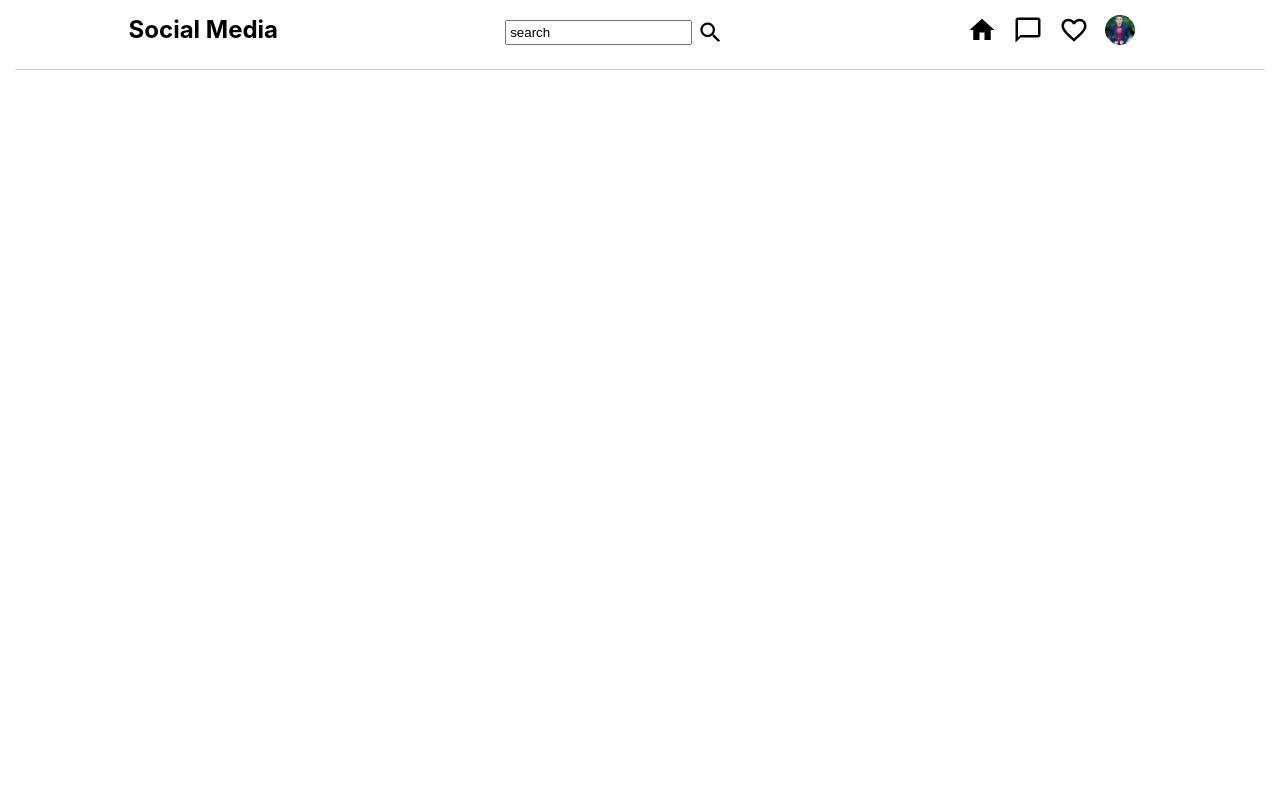
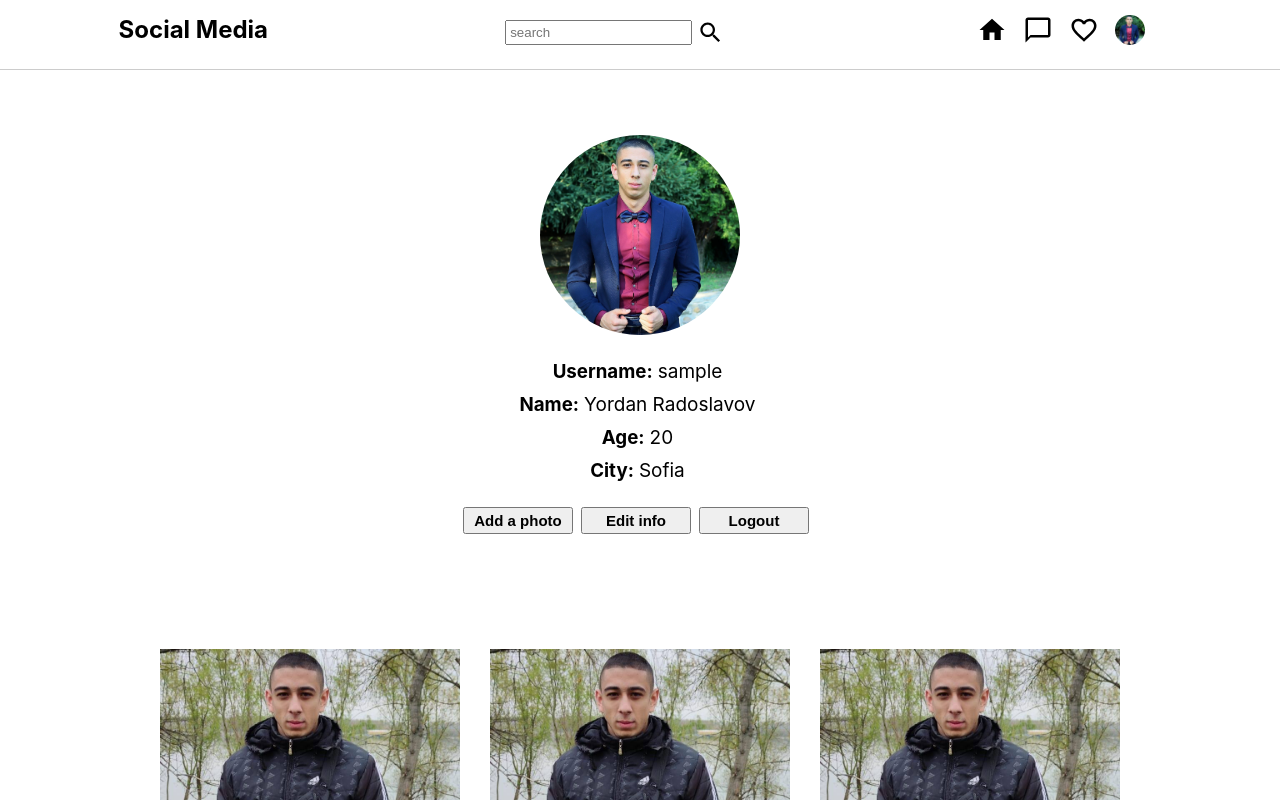
Before and after one commit to dradoslavov01/social-media-react-app, a React (Create React App) app in the folder client/: page /profile in a window 1280 px wide. Shown: the top 800 px of the page. Built offline with nearby package versions, Linux system fonts and the light colour scheme; sample sign-in values are in the browser's storage.

Commit message:
created profile page and isAuth hoc

```diff
--- a/client/src/App.js
+++ b/client/src/App.js
@@ -4,13 +4,26 @@ import { Route } from 'react-router-dom';
 import NavigationPage from './Components/Header/Navigation';
 import RegisterPage from './Components/Register/Register';
 import LoginPage from './Components/Login/Login';
+import ProfilePage from './Components/Profile/Profile';
+import isAuth from './hoc/isAuth';
 
-function App() {
+function App(props) {
+   const user = localStorage.getItem('token');
+
    return (
       <div className="app">
          <Route path="/" component={NavigationPage} />
-         <Route path="/register" component={RegisterPage} />
-         <Route path="/login" component={LoginPage} />
+         <Route path="/profile" component={isAuth(ProfilePage)} />
+         {user
+            ? <>
+               <Route path="/register" exact component={isAuth(RegisterPage)} />
+               <Route path="/login" exact component={isAuth(LoginPage)} />
+            </>
+            : <>
+               <Route path="/register" exact component={RegisterPage} />
+               <Route path="/login" exact component={LoginPage} />
+            </>
+         }
       </div>
    );
 }
--- a/client/src/App.scss
+++ b/client/src/App.scss
@@ -1,6 +1,7 @@
 * {
     margin: 0;
     padding: 0;
+    box-sizing: border-box;
 
 }
 
--- a/client/src/Components/Header/Navigation.js
+++ b/client/src/Components/Header/Navigation.js
@@ -4,25 +4,33 @@ import HomeIcon from '@material-ui/icons/Home';
 import ChatBubbleOutlineIcon from '@material-ui/icons/ChatBubbleOutline';
 import FavoriteBorderIcon from '@material-ui/icons/FavoriteBorder';
 import SearchIcon from '@material-ui/icons/Search';
-import profileImage from './profile.jpg';
+import profileImage from '../../assets/profile.jpg';
 
 
 const NavigationPage = () => {
+    const user = localStorage.getItem('token');
+
     return (
         <header className={style.header}>
             <h2>Social Media</h2>
+            {user
+                ? (<>
                     <form className={style.searchForm}>
-                <input type="text" name="search" value="search" />
-                <SearchIcon className={style.searchIcon}/>
+                        <input type="text" name="search" placeholder="search" />
+                        <SearchIcon className={style.searchIcon} />
                     </form>
                     <nav className={style.navbar}>
                         <ul>
                             <li><Link to="/"><HomeIcon className={style.homeIcon} /></Link></li>
                             <li><Link to="/messages"><ChatBubbleOutlineIcon className={style.chatIcon} /></Link></li>
                             <li><Link to="/notifications"><FavoriteBorderIcon className={style.favIcon} /></Link></li>
-                    <li><Link to="/profile"><img style={{width:"30px", height:"30px", borderRadius: "50%" }} src={profileImage} alt="img" /></Link></li>
+                            <li><Link to="/profile"><img style={{ width: "30px", height: "30px", borderRadius: "50%" }} src={profileImage} alt="img" /></Link></li>
                         </ul>
                     </nav>
+                </>)
+                : null
+            }
+
         </header>
     );
 }
--- a/client/src/Components/Header/Navigation.module.scss
+++ b/client/src/Components/Header/Navigation.module.scss
@@ -7,9 +7,10 @@
 .header {
     display: flex;
     justify-content: space-around;
-    margin: 15px;
+    margin: 15px 0;
     border-bottom: 1px solid #ccc;
     padding-bottom: 20px;
+
 
     .navbar {
         ul {
--- a/client/src/Components/Login/Login.js
+++ b/client/src/Components/Login/Login.js
@@ -5,7 +5,9 @@ import EmailIcon from '@material-ui/icons/Email';
 import LockIcon from '@material-ui/icons/Lock';
 import { login } from '../../services'
 
-const LoginPage = () => {
+const LoginPage = ({
+    history
+}) => {
     const [errorHandler, setErrorHandler] = useState('');
 
     const onLoginFormSubmitHandler = (e) => {
@@ -22,8 +24,10 @@ const LoginPage = () => {
             .then(res => {
                 if(res.data === 'email') {
                     setErrorHandler('Incorrect email');
+                    return;
                 } else if(res.data === 'pass') {
                     setErrorHandler('Incorrect password')
+                    return;
                 }
 
                 const token = res.data.token;
@@ -33,6 +37,7 @@ const LoginPage = () => {
                     localStorage.setItem('token', token);
                     localStorage.setItem('username', username);
                 }
+                history.push('/');
             })
             .catch(err => alert(err))
 
--- /dev/null
+++ b/client/src/Components/Profile/Profile.js
@@ -0,0 +1,56 @@
+import style from './Profile.module.scss';
+import profileImage from '../../assets/profile.jpg';
+import image from '../../assets/dakata.jpg';
+
+const ProfilePage = () => {
+
+    const logout = () => {
+        localStorage.removeItem('token');
+        localStorage.removeItem('username');
+        window.location.reload();
+    }
+
+    const username = localStorage.getItem('username');
+    return (
+        <div className={style.container}>
+            <div className={style.info}>
+                <img src={profileImage} alt="profileImg" />
+                <div className={style.username}>
+                    <h3>Username:</h3>
+                    <p>{username}</p>
+                </div>
+                <div className={style.fullName}>
+                    <h3>Name:</h3>
+                    <p>Yordan Radoslavov</p>
+                </div>
+                <div className={style.age}>
+                    <h3>Age:</h3>
+                    <p>20</p>
+                </div>
+                <div className={style.city}>
+                    <h3>City:</h3>
+                    <p>Sofia</p>
+                </div>
+                <div className={style.buttons}>
+                    <button>Add a photo</button>
+                    <button>Edit info</button>
+                    <button onClick={logout} >Logout</button>
+                </div>
+            </div>
+            <div className={style.galery}>
+                <img src={image} alt="img" />
+                <img src={image} alt="img" />
+                <img src={image} alt="img" />
+                <img src={image} alt="img" />
+                <img src={image} alt="img" />
+                <img src={image} alt="img" />
+                <img src={image} alt="img" />
+                <img src={image} alt="img" />
+                <img src={image} alt="img" />
+                <img src={image} alt="img" />
+            </div>
+        </div>
+    );
+};
+
+export default ProfilePage;
--- /dev/null
+++ b/client/src/Components/Profile/Profile.module.scss
@@ -0,0 +1,67 @@
+%info {
+    display: flex;
+    align-items: center;
+    margin: 0 auto;
+
+    p {
+        margin-left: 10px;
+        font-size: 19px;
+        margin: 5px;
+    }
+}
+
+.container {
+    display: flex;
+    flex-direction: column;
+
+    .info {
+        display: flex;
+        flex-direction: column;
+        align-items: center;
+        justify-content: center;
+
+        img {
+            margin: 0 auto;
+            margin-top: 50px;
+            margin-bottom: 20px;
+            width: 200px;
+            height: 200px;
+            border-radius: 50%;
+        }
+
+        .username,
+        .fullName,
+        .age,
+        .city {
+            @extend %info;
+        }
+
+        button {
+            width: 110px;
+            margin: 0 auto;
+            margin-top: 20px;
+            padding: 3px 0;
+            outline: none;
+            font-size: 15px;
+            font-weight: 550;
+            margin-right: 8px;
+
+            &:hover {
+                cursor: pointer;
+            }
+        }
+    }
+
+    .galery {
+        display: flex;
+        flex-wrap: wrap;
+        align-items: center;
+        justify-content: center;
+        margin: 100px 50px;
+        img {
+            width: 300px;
+            height: 300px;
+            margin: 15px;
+        }
+    }
+}
--- /dev/null
+++ b/client/src/hoc/isAuth.js
@@ -0,0 +1,26 @@
+import { useHistory } from 'react-router-dom';
+
+const isAuth = (WrappedComponent) => {
+
+    const Component = (props) => {
+
+        const token = localStorage.getItem('token');
+        const history = useHistory();
+
+        if (token === null) {
+            history.push('/register') || history.push('/login')
+            return null;
+        } else {
+
+            if (history.location.pathname === '/login' || history.location.pathname === '/register') {
+                history.push('/')
+                return null;
+            }
+        }
+        return <WrappedComponent {...props} />
+
+    };
+    return Component;
+};
+
+export default isAuth;
```
Also changed, not shown: client/src/assets/dakata.jpg (added), client/src/assets/profile.jpg (renamed from client/src/Components/Header/profile.jpg). Lines whose indentation alone changed are shown as unchanged.
